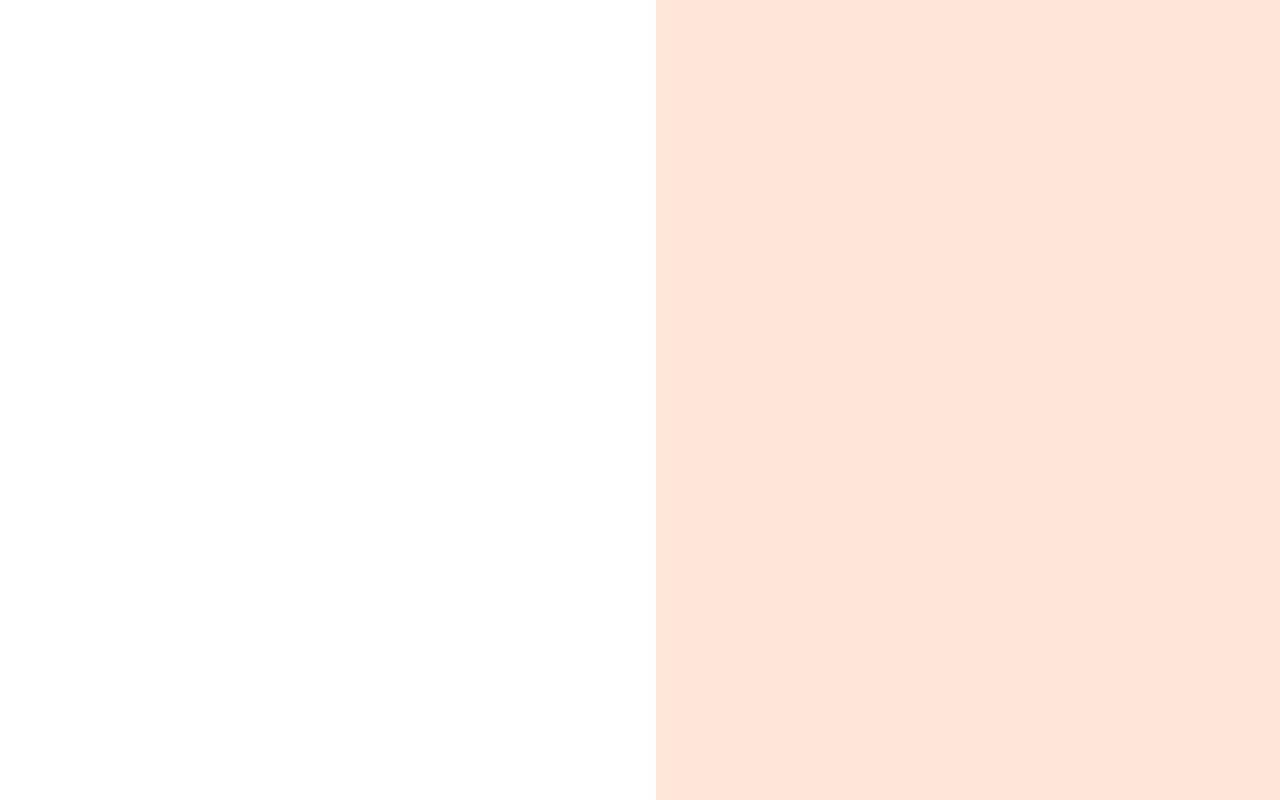
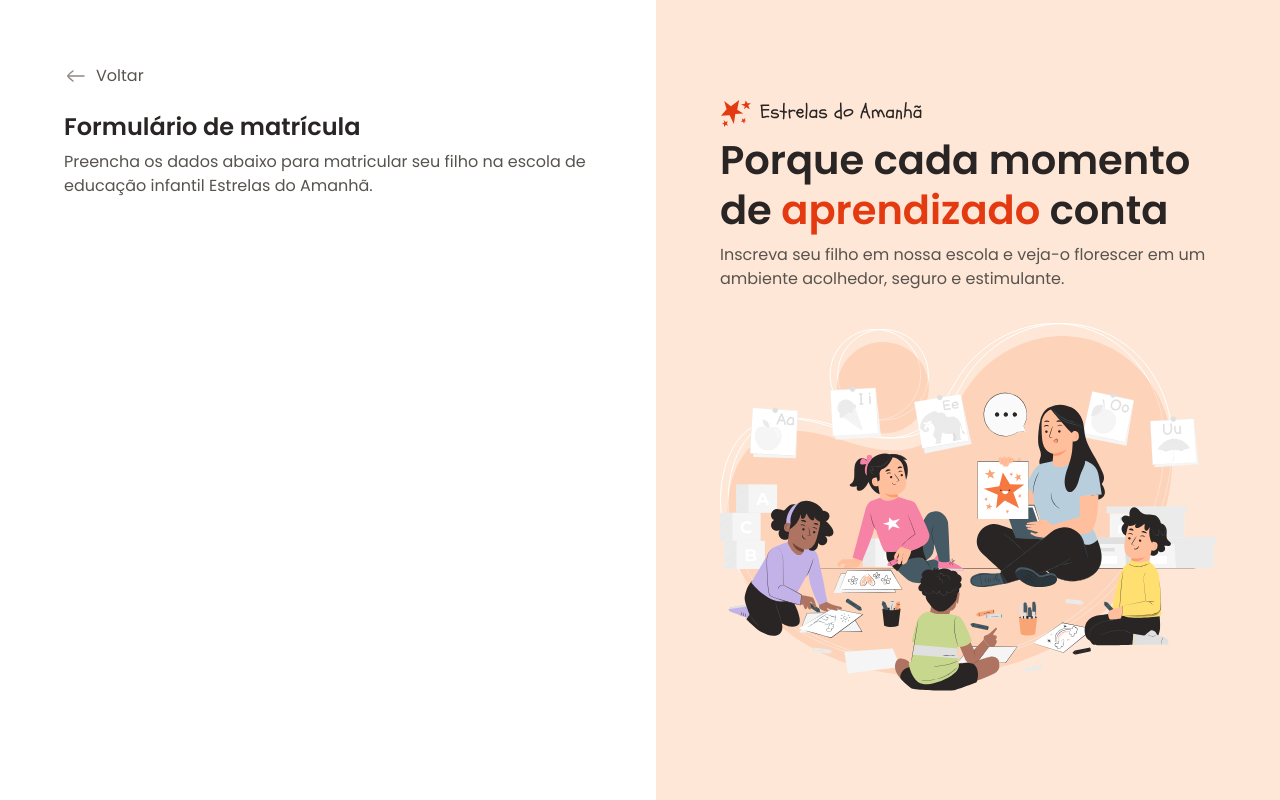
Before and after one commit to muddyorc/estrelas_do_amanha, a plain HTML site: page index.html in a window 1280 px wide. Drawn offline with Linux system fonts and the light colour scheme.

Commit message:
placing content on the side

```diff
--- a/index.html
+++ b/index.html
@@ -16,11 +16,27 @@
 <body>
     <div id="app">
         <main>
-            <div class="main-container"></div>
+            <div class="main-container">
+                <div class="back">
+                    <img src="assets/icons/arrow-left-02.svg" alt="Ícone de voltar">
+                    <span>Voltar</span>
+                </div>
+
+                <h1>Formulário de matrícula</h1>
+                <p>Preencha os dados abaixo para matricular seu filho na escola de educação infantil Estrelas do Amanhã.</p>
+            </div>
         </main>
 
         <aside>
-            <div class="aside-container"></div>
+            <div class="aside-container">
+                <header>
+                    <img src="assets/logo.svg" alt="Imagem da logo">
+                    <h2>Porque cada momento de <span>aprendizado</span> conta</h2>
+                    <p>Inscreva seu filho em nossa escola e veja-o florescer em um ambiente acolhedor, seguro e estimulante.</p>
+                </header>
+
+                <img src="assets/Illustration.svg" alt="Ilustração de alunos estudando">
+            </div>
         </aside>
     </div>
 
--- a/styles/global.css
+++ b/styles/global.css
@@ -34,4 +34,16 @@
 
 body {
     overflow: hidden;
+
+    font: var(--text);
+    color: var(--text-secondary);
 }
+
+h1, h2 {
+    color: var(--text-primary);
+}
+
+img {
+    max-width: 100%;
+    height: auto;
+}
--- a/styles/layout.css
+++ b/styles/layout.css
@@ -16,6 +16,18 @@ main .main-container {
     margin-left: auto;
 }
 
+main .back{
+    display: flex;
+    align-items: center;
+    gap: .5rem;
+    margin-bottom: 1.5rem;
+}
+
+main h1 {
+    font: 600 1.5rem/1.25 var(--font-family);
+    margin-bottom: .5rem;
+}
+
 aside {
     background-color: var(--surface-secondary);
     padding: 4rem;
@@ -24,3 +36,16 @@ aside {
 aside .aside-container {
     max-width: 31rem;
 }
+
+aside h2 {
+    font: 600 2.5rem/1.25 var(--font-family);
+    margin-bottom: .5rem;
+}
+
+aside h2 span {
+    color: var(--text-highlight);
+}
+
+aside img {
+    margin-top: 2rem;
+}
```
